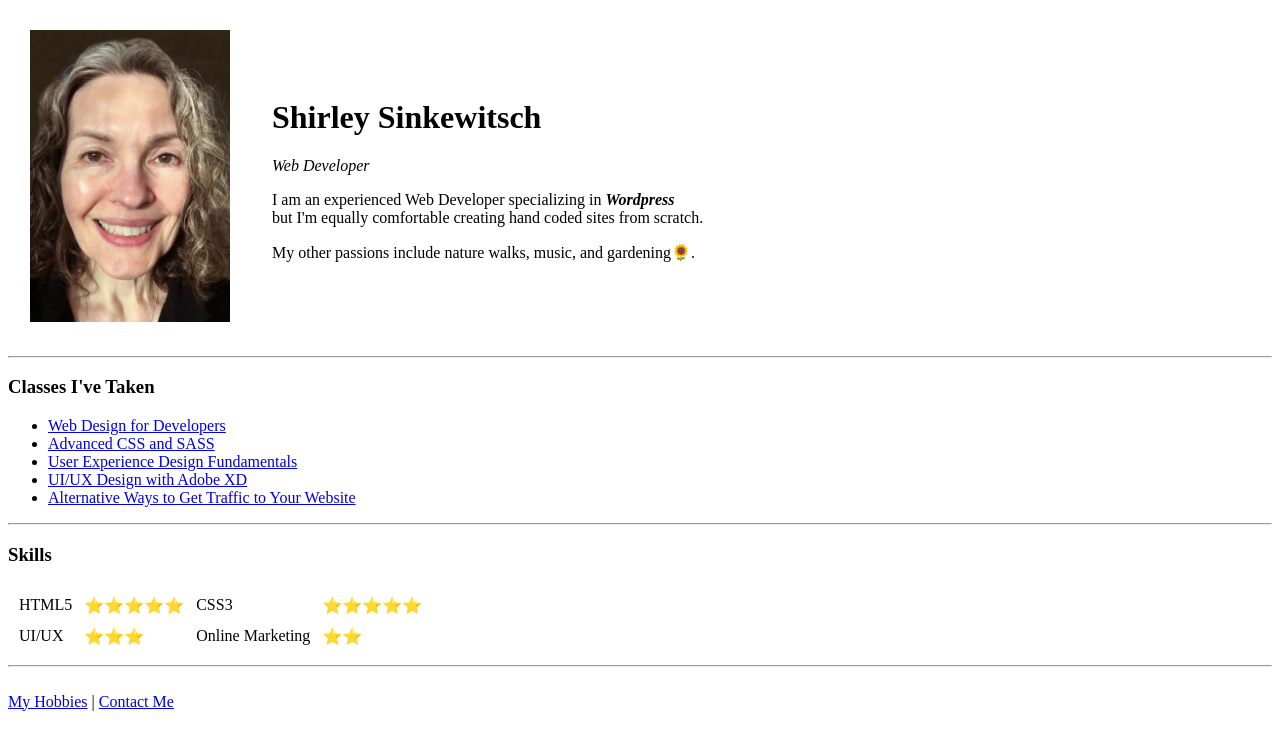
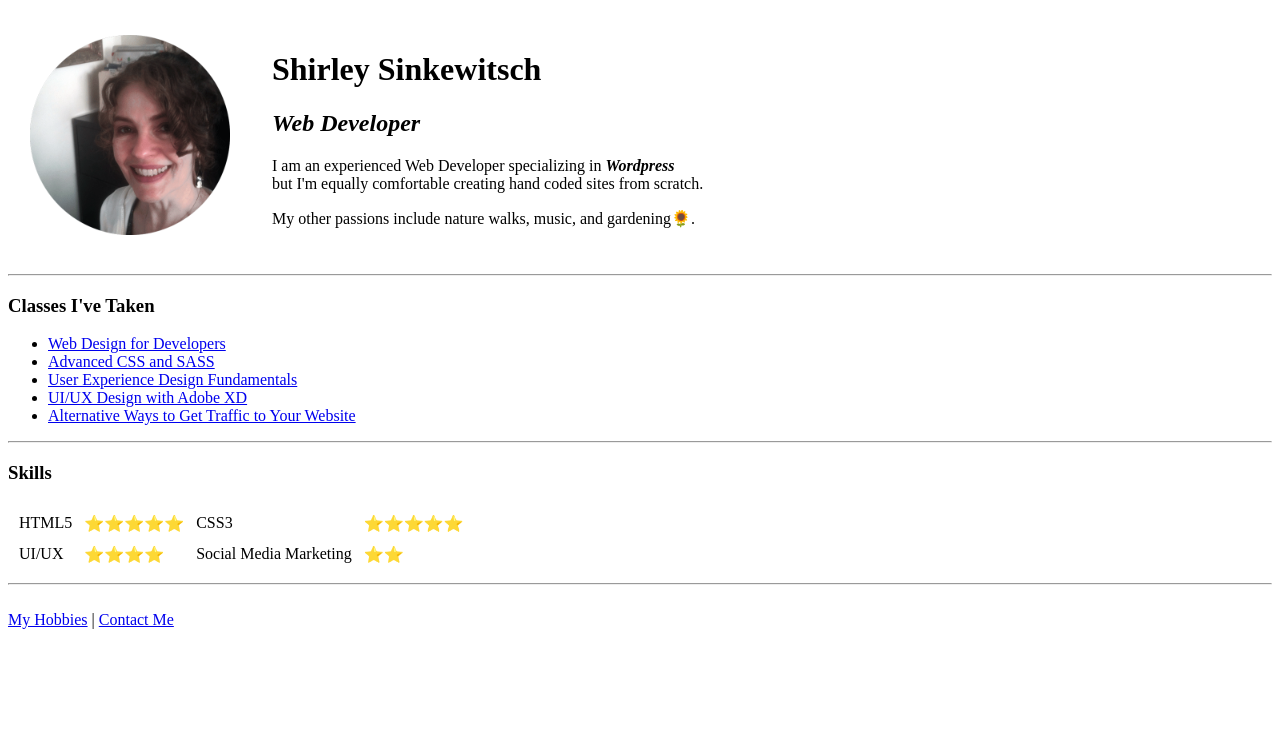
Before and after one commit to shirlann/cv, a plain HTML site: page index.html in a window 1280 px wide. Drawn offline with Linux system fonts and the light colour scheme.

Commit message:
Changed photo and description
Made layout change to title and added spacing at bottom of page.

```diff
--- a/index.html
+++ b/index.html
@@ -9,9 +9,9 @@
 <body>
   <table cellpadding="20px">
     <tr>
-      <td><img src="images/shirley-2020.jpg" width="200px" alt="shirley's profile pic"></td>
+      <td><img src="images/shirley.png" width="200px" alt="shirley's profile pic"></td>
       <td><h1>Shirley Sinkewitsch</h1>
-      <p><em>Web Developer</em></p>
+      <h2><em>Web Developer</em></h2>
       <p>I am an experienced Web Developer specializing in <em><strong>Wordpress</strong></em><br />but I'm equally comfortable creating hand coded sites from scratch.</p>
       <p>My other passions include nature walks, music, and gardening🌻.</p></td>
     </tr>
@@ -36,14 +36,16 @@
     </tr>
     <tr>
       <td>UI/UX</td>
-      <td>⭐⭐⭐</td>
-      <td>Online Marketing</td>
+      <td>⭐⭐⭐⭐</td>
+      <td>Social Media Marketing</td>
       <td>⭐⭐</td>
     </tr>
   </table>
   <hr />
    <br />
   <a href="hobbies.html">My Hobbies</a> | <a href="contact.html">Contact Me</a>
+  <br />
+  <br />
 </body>
 
 </html>
```
Also changed, not shown: images/shirley.png (added).
